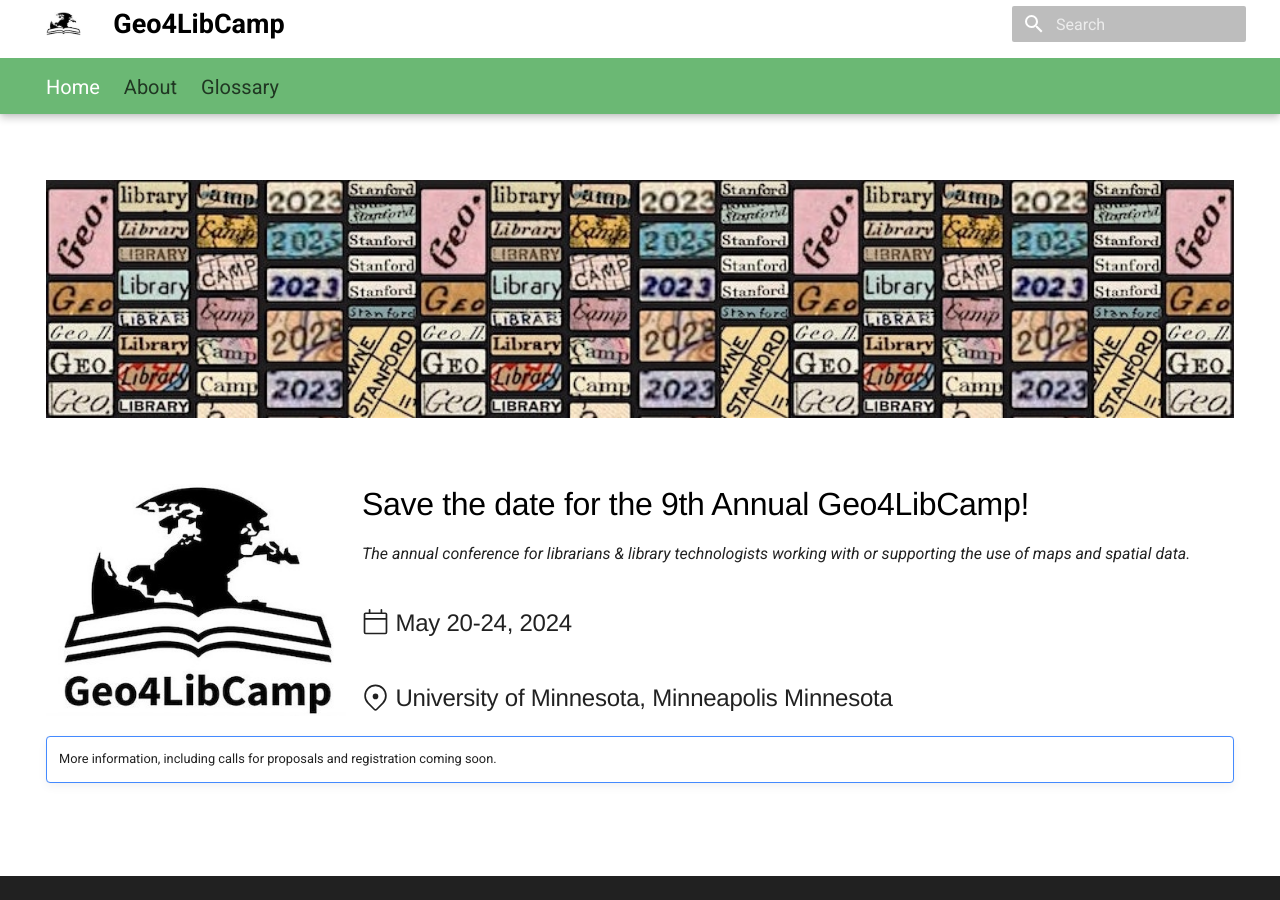
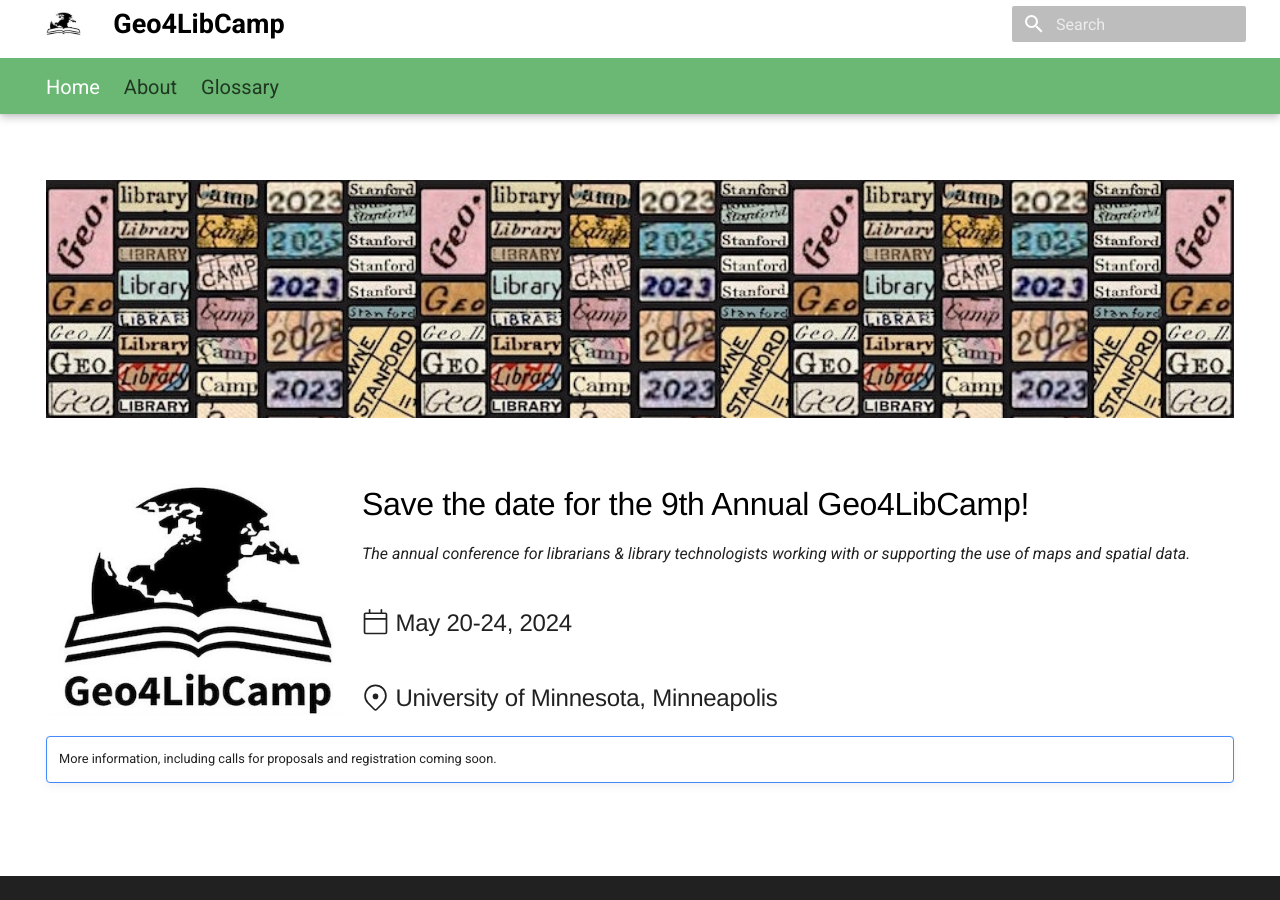
Before and after one commit to geo4lib/geo4libcamp-website, an MkDocs documentation site: the page built from docs/index.md, in a window 1280 px wide. Built offline with MkDocs 1.6.1 and Material for MkDocs 9.7.7, drawn with Linux system fonts in a browser that asks for light colours.

Commit message:
Update index.md

```diff
--- a/docs/index.md
+++ b/docs/index.md
@@ -17,8 +17,7 @@
 
 ### :octicons-calendar-24: May 20-24, 2024
 
-### :octicons-location-24: University of Minnesota, Minneapolis Minnesota
-
+### :octicons-location-24: University of Minnesota, Minneapolis
 
 !!! note ""
 
```
